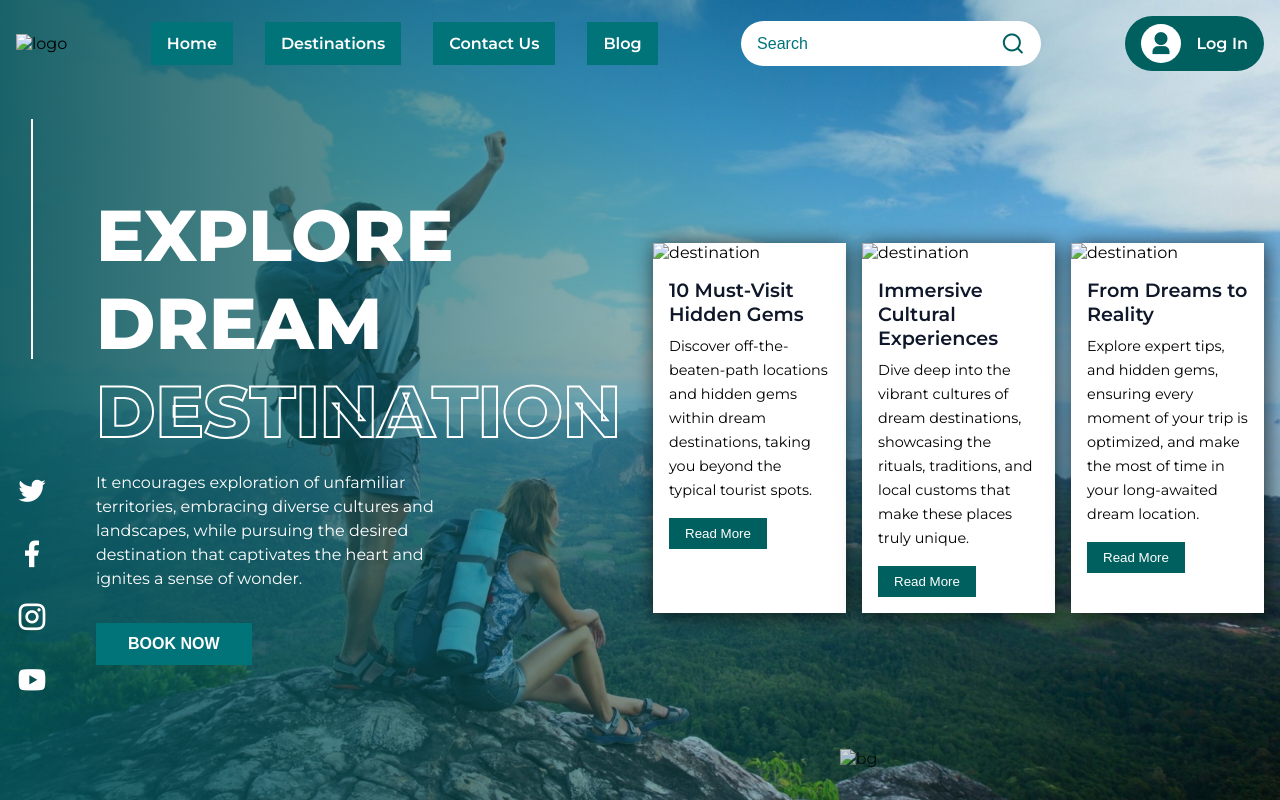
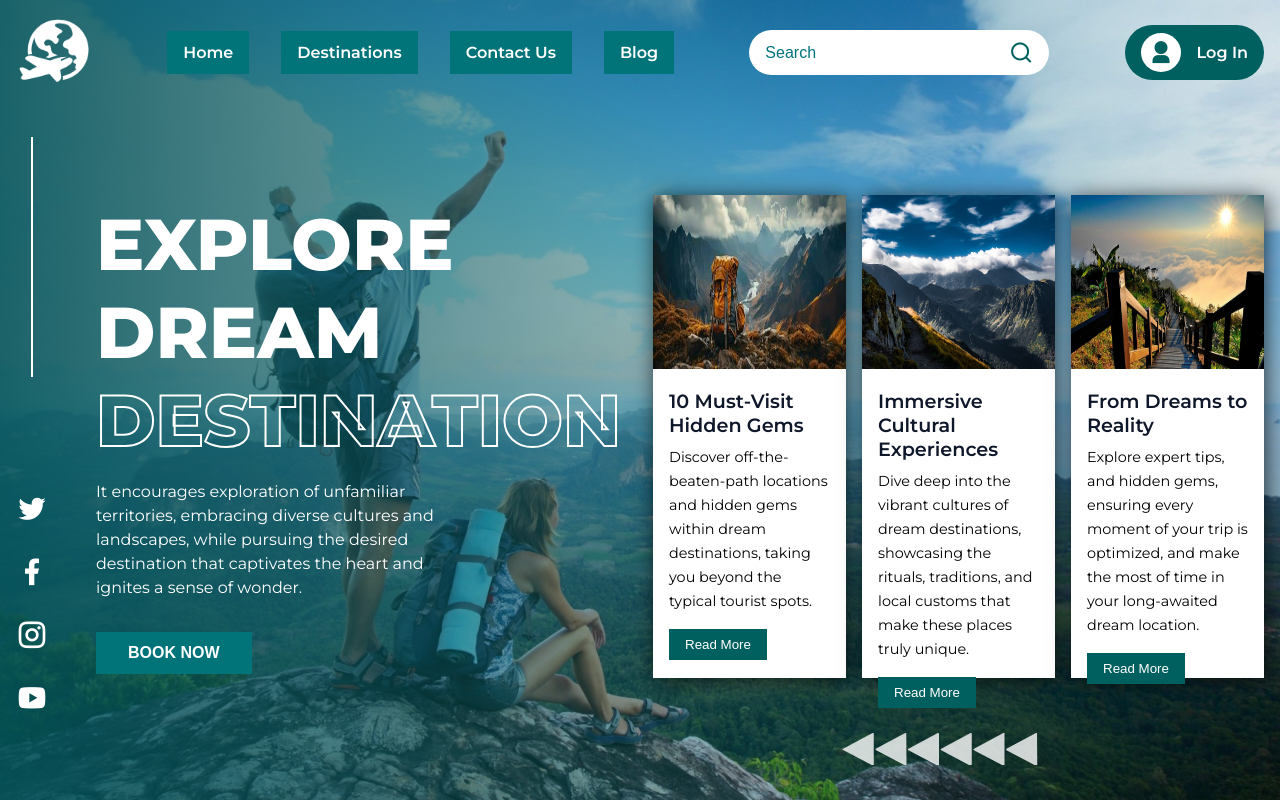
Before and after one commit to 48thCoder/OCTANET_JULY, a plain HTML site: page Task 1/index.html in a window 1280 px wide. Drawn offline with nearby package versions, Linux system fonts and the light colour scheme; files whose address does not match are found by name.

Commit message:
Update index.html

```diff
--- a/Task 1/index.html
+++ b/Task 1/index.html
@@ -11,7 +11,7 @@
       src="https://kit.fontawesome.com/9484e9fcdb.js"
       crossorigin="anonymous"
     ></script>
-    <link rel="shortcut icon" href="favicon.ico" type="image/x-icon" />
+    <link rel="shortcut icon" href="Assets/favicon.ico" type="image/x-icon" />
     <link rel="stylesheet" href="style.css" />
     <title>Travelmania | The one stop travel destination</title>
   </head>
@@ -19,7 +19,7 @@
     <div class="container">
       <nav>
         <div class="nav__logo">
-          <img src="logo.png" alt="logo" />
+          <img src="Assets/logo.png" alt="logo" />
         </div>
         <ul class="nav__links">
           <li class="link"><a href>Home</a></li>
@@ -37,7 +37,7 @@
         </div>
       </nav>
       <div class="destination__container">
-        <img class="bg__img__1" src="bg-arrow.png" alt="bg" />
+        <img class="bg__img__1" src="Assets/bg-arrow.png" alt="bg" />
         <div class="socials">
           <span><i class="ri-twitter-fill"></i></span>
           <span><i class="ri-facebook-fill"></i></span>
@@ -55,7 +55,7 @@
         </div>
         <div class="destination__grid">
           <div class="destination__card">
-            <img src="destination1.jpg" alt="destination" />
+            <img src="Assets/destination1.jpg" alt="destination" />
             <div class="card__content">
               <h4>10 Must-Visit Hidden Gems</h4>
               <p>
@@ -66,7 +66,7 @@
             </div>
           </div>
           <div class="destination__card">
-            <img src="destination2.jpg" alt="destination" />
+            <img src="Assets/destination2.jpg" alt="destination" />
             <div class="card__content">
               <h4>Immersive Cultural Experiences</h4>
               <p>
@@ -78,7 +78,7 @@
             </div>
           </div>
           <div class="destination__card">
-            <img src="destination3.jpg" alt="destination" />
+            <img src="Assets/destination3.jpg" alt="destination" />
             <div class="card__content">
               <h4>From Dreams to Reality</h4>
               <p>
```
